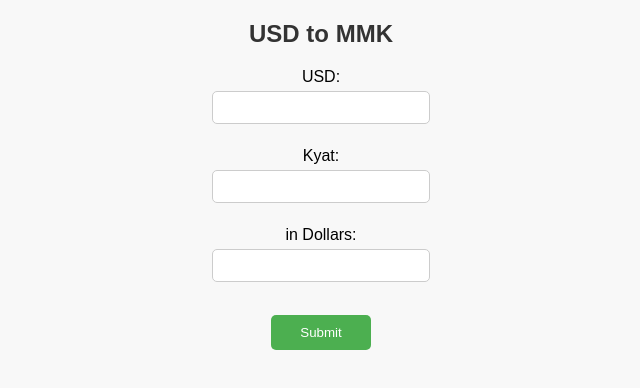
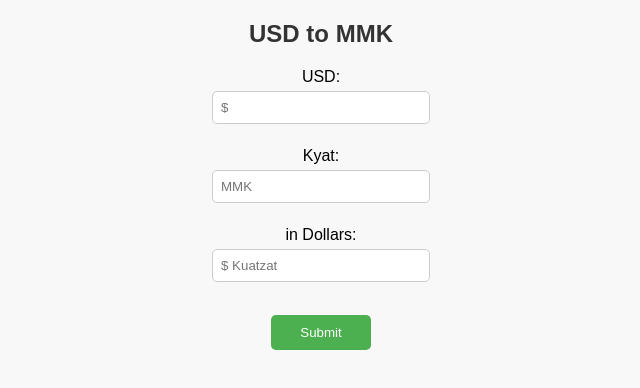
Before and after one commit to dsthang3/Mom-s-Currency-Converter, a plain HTML site: page index.html in a window 1280 px wide. Shown: the part 88-476 px from the top of the page, without its empty margins (319-959 px from the left). Drawn offline with nearby package versions, Linux system fonts and the light colour scheme.

Commit message:
added placeholder text

```diff
--- a/index.html
+++ b/index.html
@@ -13,12 +13,12 @@
 
             <form onsubmit = "convertCurrency()">
                 USD: <br>
-                <input name="amount" type="number"> <br> <br>
+                <input name="amount" type="number" placeholder="$"> <br> <br>
                 Kyat: <br>
-                <input name="currentCurrency" type="number"> <br> <br>
+                <input name="currentCurrency" type="number" placeholder="MMK"><br> <br>
 
                 in Dollars: <br>
-                <input name="inDollars" type="number"> <br> <br>
+                <input name="inDollars" type="number" placeholder="$ Kuatzat"> <br> <br>
 
                 <input type="submit">
 
```
